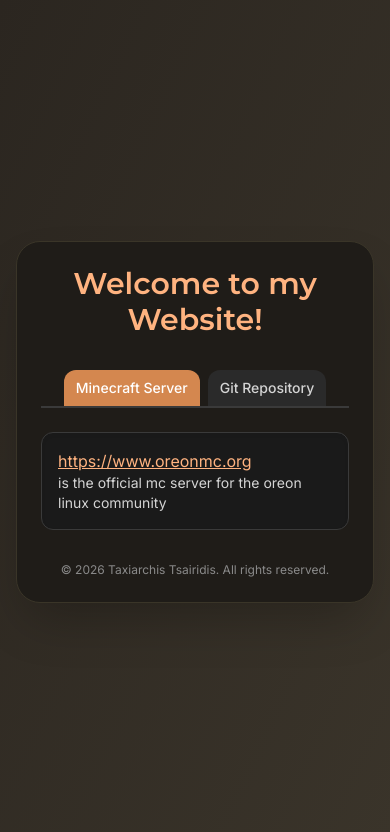
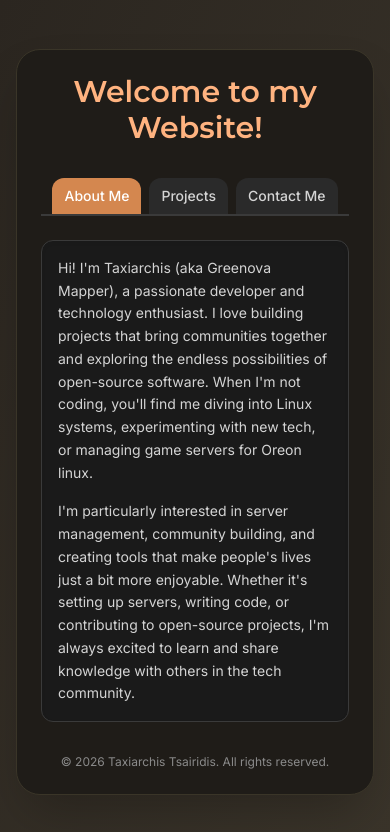
Before and after one commit to taxmalalas0001/greenova-site, a React (Vite) app: page / in a window 390 px wide. Shown: the top 832 px of the page. Built offline with nearby package versions, Linux system fonts and the light colour scheme; a web font is replaced by a local one.

Commit message:
Revamped Entire Site

```diff
--- a/src/app/App.tsx
+++ b/src/app/App.tsx
@@ -1,7 +1,7 @@
 import { useState } from 'react';
 
 export default function App() {
-  const [activeTab, setActiveTab] = useState<'minecraft' | 'git'>('minecraft');
+  const [activeTab, setActiveTab] = useState<'about' | 'projects' | 'contact'>('about');
 
   return (
     <div
@@ -22,68 +22,156 @@ export default function App() {
         {/* Tabs */}
         <div className="flex justify-center gap-2 sm:gap-4 mb-6 border-b-2 border-[#3a3a3a]">
           <button
-            onMouseEnter={() => setActiveTab('minecraft')}
-            onClick={() => setActiveTab('minecraft')}
+            onMouseEnter={() => setActiveTab('about')}
+            onClick={() => setActiveTab('about')}
             className={`px-3 sm:px-6 py-2 sm:py-3 rounded-t-xl transition-all font-medium text-sm sm:text-base ${
-              activeTab === 'minecraft'
+              activeTab === 'about'
                 ? 'bg-[#d4874f] text-white'
                 : 'bg-[#2a2a2a] text-[#d4d4d4] hover:bg-[#3a3a3a]'
             }`}
             style={{ fontFamily: "'Inter', sans-serif" }}
           >
-            Minecraft Server
+            About Me
           </button>
           <button
-            onMouseEnter={() => setActiveTab('git')}
-            onClick={() => setActiveTab('git')}
+            onMouseEnter={() => setActiveTab('projects')}
+            onClick={() => setActiveTab('projects')}
             className={`px-3 sm:px-6 py-2 sm:py-3 rounded-t-xl transition-all font-medium text-sm sm:text-base ${
-              activeTab === 'git'
+              activeTab === 'projects'
                 ? 'bg-[#d4874f] text-white'
                 : 'bg-[#2a2a2a] text-[#d4d4d4] hover:bg-[#3a3a3a]'
             }`}
             style={{ fontFamily: "'Inter', sans-serif" }}
           >
-            Git Repository
+            Projects
+          </button>
+          <button
+            onMouseEnter={() => setActiveTab('contact')}
+            onClick={() => setActiveTab('contact')}
+            className={`px-3 sm:px-6 py-2 sm:py-3 rounded-t-xl transition-all font-medium text-sm sm:text-base ${
+              activeTab === 'contact'
+                ? 'bg-[#d4874f] text-white'
+                : 'bg-[#2a2a2a] text-[#d4d4d4] hover:bg-[#3a3a3a]'
+            }`}
+            style={{ fontFamily: "'Inter', sans-serif" }}
+          >
+            Contact Me
           </button>
         </div>
 
         {/* Tab Content */}
         <div className="bg-[#1a1a1a] rounded-xl sm:rounded-2xl p-4 sm:p-8 shadow-inner border border-[#3a3a3a]">
-          {activeTab === 'minecraft' ? (
-            <div key="minecraft" className="space-y-3 sm:space-y-4 animate-[fadeIn_0.3s_ease-in]">
+          {activeTab === 'about' ? (
+            <div key="about" className="space-y-4 sm:space-y-6 animate-[fadeIn_0.3s_ease-in]">
+              <p
+                className="text-[#d4d4d4] text-sm sm:text-base leading-relaxed"
+                style={{ fontFamily: "'Inter', sans-serif" }}
+              >
+                Hi! I'm Taxiarchis (aka Greenova Mapper), a passionate developer and technology enthusiast.
+                I love building projects that bring communities together and exploring the endless
+                possibilities of open-source software. When I'm not coding, you'll find me diving
+                into Linux systems, experimenting with new tech, or managing game servers
+                for Oreon linux.
+              </p>
+              <p
+                className="text-[#d4d4d4] text-sm sm:text-base leading-relaxed"
+                style={{ fontFamily: "'Inter', sans-serif" }}
+              >
+                I'm particularly interested in server management, community building, and creating
+                tools that make people's lives just a bit more enjoyable. Whether it's setting up servers, writing
+                code, or contributing to open-source projects, I'm always excited to learn and share
+                knowledge with others in the tech community.
+              </p>
+            </div>
+          ) : activeTab === 'projects' ? (
+            <div key="projects" className="space-y-6 animate-[fadeIn_0.3s_ease-in]">
+              <div className="space-y-2">
+                <h3
+                  className="text-lg sm:text-xl text-[#ffb380] font-semibold"
+                  style={{ fontFamily: "'Inter', sans-serif" }}
+                >
+                  Oreon MC Server
+                </h3>
                 <a
                   href="https://www.oreonmc.org"
                   target="_blank"
                   rel="noopener noreferrer"
-                className="text-base sm:text-xl text-[#ffb380] hover:text-[#ffc999] underline break-words"
+                  className="text-sm sm:text-base text-[#ffb380] hover:text-[#ffc999] underline break-words inline-block"
                   style={{ fontFamily: "'Inter', sans-serif" }}
                 >
-                https://www.oreonmc.org
+                  www.oreonmc.org
                 </a>
                 <p
-                className="text-[#d4d4d4] text-sm sm:text-lg"
+                  className="text-[#d4d4d4] text-sm sm:text-base"
                   style={{ fontFamily: "'Inter', sans-serif" }}
                 >
-                is the official mc server for the oreon linux community
+                  The official Minecraft server for the Oreon Linux community
                 </p>
               </div>
-          ) : (
-            <div key="git" className="space-y-3 sm:space-y-4 animate-[fadeIn_0.3s_ease-in]">
+
+              <div className="space-y-2">
+                <h3
+                  className="text-lg sm:text-xl text-[#ffb380] font-semibold"
+                  style={{ fontFamily: "'Inter', sans-serif" }}
+                >
+                  Git Repository (WORK IN PROGRESS)
+                </h3>
                 <a
                   href="https://git.greenova.xyz"
                   target="_blank"
                   rel="noopener noreferrer"
-                className="text-base sm:text-xl text-[#ffb380] hover:text-[#ffc999] underline break-words"
+                  className="text-sm sm:text-base text-[#ffb380] hover:text-[#ffc999] underline break-words inline-block"
                   style={{ fontFamily: "'Inter', sans-serif" }}
                 >
                   git.greenova.xyz
                 </a>
                 <p
-                className="text-[#d4d4d4] text-sm sm:text-lg"
+                  className="text-[#d4d4d4] text-sm sm:text-base"
                   style={{ fontFamily: "'Inter', sans-serif" }}
                 >
-                my git repo
+                  My personal Git repository with various projects and contributions
                 </p>
+              </div>
+
+              <div className="space-y-2">
+                <h3
+                  className="text-lg sm:text-xl text-[#ffb380] font-semibold"
+                  style={{ fontFamily: "'Inter', sans-serif" }}
+                >
+                  Oreon Mobile
+                </h3>
+                <p
+                  className="text-[#d4d4d4] text-sm sm:text-base"
+                  style={{ fontFamily: "'Inter', sans-serif" }}
+                >
+                  The Mobile Version of Oreon Linux
+                </p>
+              </div>
+            </div>
+          ) : (
+            <div key="contact" className="space-y-4 sm:space-y-6 animate-[fadeIn_0.3s_ease-in]">
+              <p
+                className="text-[#d4d4d4] text-sm sm:text-base leading-relaxed"
+                style={{ fontFamily: "'Inter', sans-serif" }}
+              >
+                Feel free to reach out to me! Whether you have a question
+                or just want to say hi, I'd love to hear from you!
+              </p>
+              <div className="space-y-2">
+                <h3
+                  className="text-lg sm:text-xl text-[#ffb380] font-semibold"
+                  style={{ fontFamily: "'Inter', sans-serif" }}
+                >
+                  Email
+                </h3>
+                <a
+                  href="mailto:taxmalalas0001@proton.me"
+                  className="text-sm sm:text-base text-[#ffb380] hover:text-[#ffc999] underline break-words inline-block"
+                  style={{ fontFamily: "'Inter', sans-serif" }}
+                >
+                  taxmalalas0001@proton.me
+                </a>
+              </div>
             </div>
           )}
         </div>
```
Also changed, not shown: 1 other file (tests, documents, lock files or other folders). Lines whose indentation alone changed are shown as unchanged.
